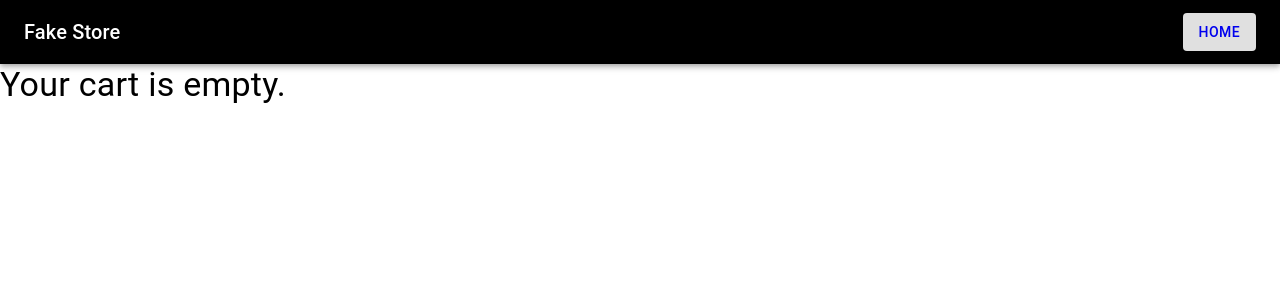
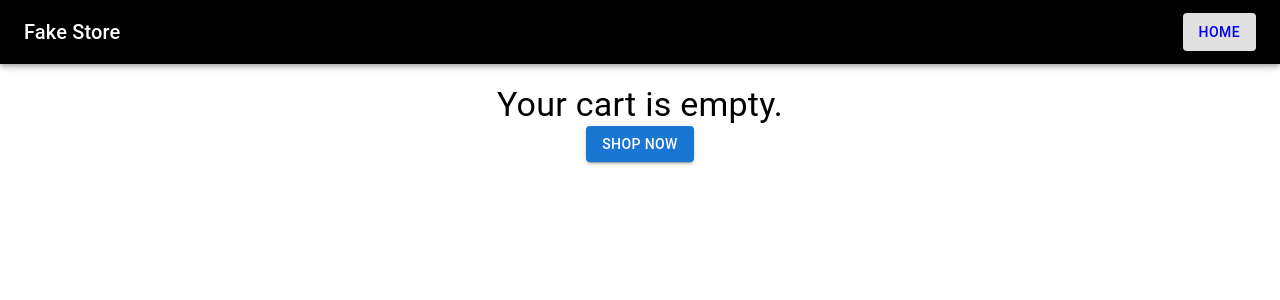
Before and after one commit to iamtushark/fake-store-tutorial, a React (Create React App) app: page /cart in a window 1280 px wide. Shown: the top 300 px of the page. Built offline with nearby package versions, Linux system fonts and the light colour scheme; the HTML template or start-up script is replaced by a standard one.

Commit message:
Improvements: Added shop now button

```diff
--- a/src/Screens/Cart/Index.tsx
+++ b/src/Screens/Cart/Index.tsx
@@ -1,4 +1,5 @@
 import React from "react";
+import { Link } from "react-router-dom";
 
 import {
   useCart,
@@ -20,8 +21,16 @@ const CartPage: React.FC = () => {
   };
 
   if (Object.keys(cart).length === 0) {
-    return (
-      <CommonTypography variant="h4">Your cart is empty.</CommonTypography>
+    return (<>
+      <CommonBox sx={{ textAlign: "center", marginTop: "20px" }}>
+        <CommonTypography variant="h4" sx={{ color: "black", marginTop: "20px", textAlign: "center" }}>Your cart is empty.</CommonTypography>
+        <CommonButton>
+          <Link to="/" style={{ color: "white", textDecoration: "none" }}>
+            Shop Now
+          </Link>
+        </CommonButton>
+      </CommonBox>
+    </>
     );
   }
 
--- a/src/Screens/Products/Index.tsx
+++ b/src/Screens/Products/Index.tsx
@@ -35,7 +35,7 @@ const Products: React.FC = () => {
   }, []);
 
   if (loading) {
-    return <CommonCircularProgress />;
+    return <CommonCircularProgress sx={{ color: "black", marginTop: "20px", textAlign: "center" }}/>;
   }
 
   if (error) {
```
